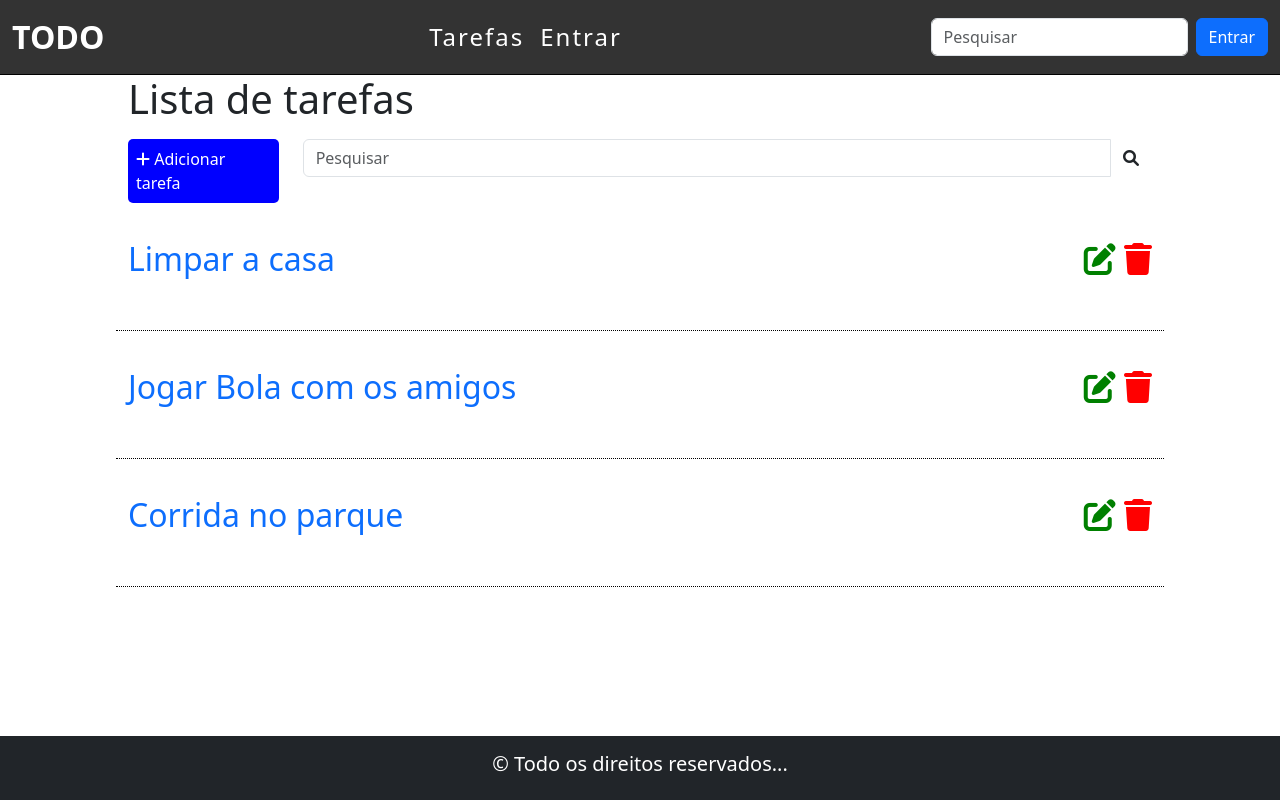
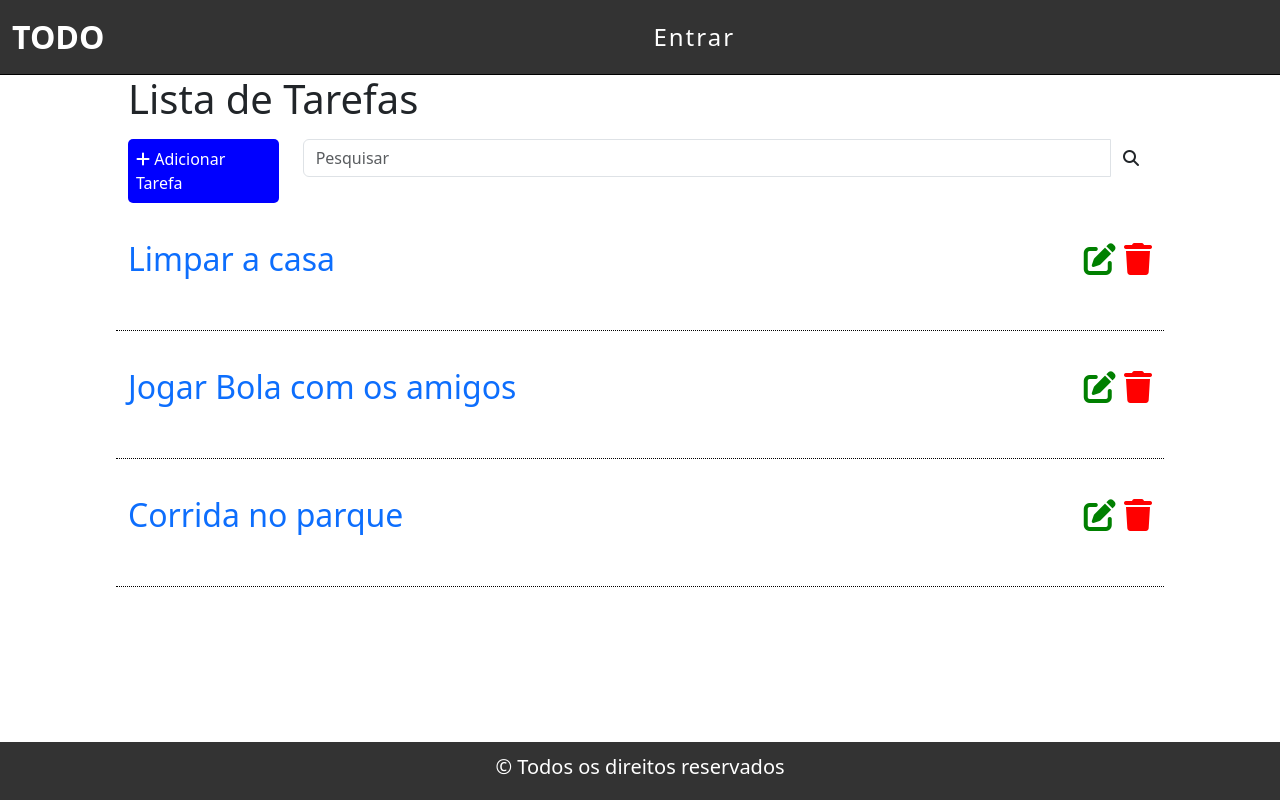
Before and after one commit to VG175/Django_Curso, a Django app: template templates/tarefas/list.html in a window 1280 px wide. Run offline with Django 5.2, Linux system fonts and the light colour scheme; the template is opened without the code that fills it: values that come from a table or form of the project are taken from there, others are empty; data comes from the database, SQL or seed files in the repository; parts of the project's set-up code (start-up, migrations or seed data) failed here and were passed over; some libraries are stand-ins or nearby versions.

Commit message:
Versão 5

```diff
--- a/Lista_Tarefas/urls.py
+++ b/Lista_Tarefas/urls.py
@@ -1,8 +1,25 @@
+"""
+URL configuration for Lista_Tarefas project.
+
+The `urlpatterns` list routes URLs to views. For more information please see:
+    https://docs.djangoproject.com/en/5.2/topics/http/urls/
+Examples:
+Function views
+    1. Add an import:  from my_app import views
+    2. Add a URL to urlpatterns:  path('', views.home, name='home')
+Class-based views
+    1. Add an import:  from other_app.views import Home
+    2. Add a URL to urlpatterns:  path('', Home.as_view(), name='home')
+Including another URLconf
+    1. Import the include() function: from django.urls import include, path
+    2. Add a URL to urlpatterns:  path('blog/', include('blog.urls'))
+"""
+from django.contrib import admin
 from django.urls import path, include
-from django.contrib import admin
-
 
 urlpatterns = [
     path('admin/', admin.site.urls),
     path('',include('tarefas.urls')),
+   # path('accounts/', include('accounts.urls')),
+   # path('accounts/', include('django.contrib.auth.urls'))
 ]
--- a/tarefas/urls.py
+++ b/tarefas/urls.py
@@ -3,4 +3,5 @@ from .import views
 
 urlpatterns = [
     path('',views.listaTarefa, name = 'lista_tarefa'),
+    path('novaTarefa/', views.novaTarefa, name='nova_tarefa'),
 ]
--- /dev/null
+++ b/templates/base.html
@@ -0,0 +1,67 @@
+{% load static %}
+<!DOCTYPE html>
+<html lang="pt-br">
+
+<head>
+    <meta charset="UTF-8">
+    <meta name="viewport" content="width=device-width, initial-scale=1.0">
+    <title>{% block title %} {% endblock %}</title>
+    <!-- Latest compiled and minified CSS -->
+    <link href="https://cdn.jsdelivr.net/npm/bootstrap@5.3.3/dist/css/bootstrap.min.css" rel="stylesheet">
+    <link rel="stylesheet" href="{% static '/css/style.css' %}">
+    <!-- Font Awesome CDN -->
+    <link rel="stylesheet" href="https://cdnjs.cloudflare.com/ajax/libs/font-awesome/6.5.0/css/all.min.css">
+
+</head>
+
+<body>
+    <header>
+        <nav class="navbar navbar-expand-sm navbar-dark bg-dark">
+            <div class="container-fluid">
+                <a class="navbar-brand" href="/">TODO</a>
+                <button class="navbar-toggler" type="button" data-bs-toggle="collapse" data-bs-target="#mynavbar">
+                    <span class="navbar-toggler-icon"></span>
+                </button>
+                <div class="collapse navbar-collapse" id="mynavbar">
+                    <ul class="navbar-nav me-auto">
+                        {% if user.is_authenticated %}
+                        <li class="nav-item">
+                            <a class="nav-link" href="/">Tarefas</a>
+                        </li>
+                        {% else %}
+                        <li class="nav-item">
+                            <a class="nav-link" href="/accounts/login">Entrar</a>
+                        </li>
+                        {% endif %}
+
+                        {% if user.is_authenticated %}
+                        <li class="nav-item">
+                            <form action="{% url 'logout' %}" method="post">
+                                {% csrf_token %}
+                                <button class="nav-link active" type="submit">Sair</a>
+                            </form>
+
+                        </li>
+                        {% endif %}
+
+                    </ul>
+
+                </div>
+            </div>
+        </nav>
+    </header>
+    <main>
+        {% block content %}
+
+        {% endblock %}
+    </main>
+    <footer class="fixed-bottom">
+        <h5>&copy; Todos os direitos reservados</h5>
+    </footer>
+
+</body>
+<!-- Latest compiled JavaScript -->
+<script src="https://cdn.jsdelivr.net/npm/bootstrap@5.3.3/dist/js/bootstrap.bundle.min.js"></script>
+<script src="{% static 'js/script.js' %}"></script>
+
+</html>
--- a/templates/tarefas/list.html
+++ b/templates/tarefas/list.html
@@ -1,98 +1,46 @@
-{%load static%}
-<!DOCTYPE html>
-<html lang="pt-br">
-  <head>
-    <meta charset="UTF-8" />
-    <meta name="viewport" content="width=device-width, initial-scale=1.0" />
-    <title>Lista de tarefas</title>
-    <link
-      href="https://cdn.jsdelivr.net/npm/bootstrap@5.3.3/dist/css/bootstrap.min.css"
-      rel="stylesheet"
-    />
-    <link rel="stylesheet" href="https://cdnjs.cloudflare.com/ajax/libs/font-awesome/6.0.0/css/all.min.css">
-    <link rel="stylesheet" href="{% static '/css/style.css' %}" />
-  </head>
-  <body>
-    <header>
-      <nav class="navbar navbar-expand-sm navbar-dark bg-dark">
-        <div class="container-fluid">
-          <a class="navbar-brand" href="javascript:void(0)">TODO</a>
-          <button
-            class="navbar-toggler"
-            type="button"
-            data-bs-toggle="collapse"
-            data-bs-target="#mynavbar"
-          >
-            <span class="navbar-toggler-icon"></span>
-          </button>
-          <div class="collapse navbar-collapse" id="mynavbar">
-            <ul class="navbar-nav me-auto">
-              <li class="nav-item">
-                <a class="nav-link" href="javascript:void(0)">Tarefas</a>
-              </li>
-              <li class="nav-item">
-                <a class="nav-link" href="javascript:void(0)">Entrar</a>
-              </li>
-            </ul>
-            <form class="d-flex">
-              <input
-                class="form-control me-2"
-                type="text"
-                placeholder="Pesquisar"
-              />
-              <button class="btn btn-primary" type="button">Entrar</button>
-            </form>
-          </div>
-        </div>
-      </nav>
-    </header>
-    <main>
-      <!-- Campo da lista de tarefas -->
+{% extends 'base.html' %}
+
+{% block title %} Lista {% endblock %}
+
+{% block content %}
 <div class="list-div">
-        <h1>Lista de tarefas</h1>
+    <h1>Lista de Tarefas</h1>
     <div class="row barra">
-          <!-- coluna 1 botão azul de adicionar tarefa-->
         <div class="col-sm-2">
-            <a id="add-button" href="">
+            <a id="add-button" href="novaTarefa/">
                 <div class="add-div">
-              <i class="fa fa-plus"></i> Adicionar tarefa
+                    <i class="fa fa-plus"></i> Adicionar Tarefa
                 </div>
             </a>
+
         </div>
-          <!-- coluna 2 -->
         <div class="col-sm-10">
-            <form method="get" id="search-form"></form>
+            <form method="get" id="search-form">
                 <div class="input-group">
-              <input type="text" class="form-control" placeholder="Pesquisar" name="search" value="">
-              <!-- Botã de pesquisa -->
+                    <input type="text" class="form-control" placeholder="Pesquisar" name="search" value="{{request.GET.search}}">
                     <div class="input-group-btn">
-                <button class="btn btn-defalt" id="search-btn" type="submit">
+                        <button class="btn btn-default" id="search-btn" type="submit">
                             <i class="fa fa-search"></i>
                         </button>
                     </div>
                 </div>
+            </form>
         </div>
     </div>
-        <!-- lista de tarefas -->
-        {%  for t in tarefas %}
+
+    {% for tarefa in tarefas %}
     <div class="row item">
         <div class="col-sm-10">
-            <span><a class="link" href=""> {{t.titulo}}</a></span>
+            <span><a class="link" href="/tarefa/{{tarefa.id}}">{{tarefa.titulo}}</a></span>
         </div>
-          <!-- icones de adicionar e apagar  no botão de pesquisar-->
-          <div class="col-sm-2 icones" >
-            <span><i class="fa fa-edit"></i></span>
-            <span><i class=" fa fa-trash"></i></span>
+        <div class="col-sm-2 icones">
+            <a href="edit/{{tarefa.id}}"><span><i class="fa fa-edit"></i></span></a>
+            <a href="delete/{{tarefa.id}}" class="delete-btn"><span><i class="fa fa-trash"></i></span></a>
+
         </div>
     </div>
-        {%  endfor  %}
+    {% endfor %}
 
 </div>
-    </main>
-    <footer class="fixed-bottom bg-dark text-white py-3">
-      <h5>&copy; Todo os direitos reservados...</h5>
-    </footer>
-  </body>
-  <script src="https://cdn.jsdelivr.net/npm/bootstrap@5.3.3/dist/js/bootstrap.bundle.min.js"></script>
-  <script src="{%static 'js/script.js'%}"></script>
-</html>
+
+{% endblock %}
```
Also changed, not shown: tarefas/forms.py (added, +8 -0 lines), tarefas/views.py (+15 -4 lines), templates/tarefas/addTarefa.html (added, +21 -0 lines), templates/tarefas/ediTarefa.html (added, +21 -0 lines), templates/tarefas/tarefa.html (added, +12 -0 lines). Lines whose indentation alone changed are shown as unchanged.
